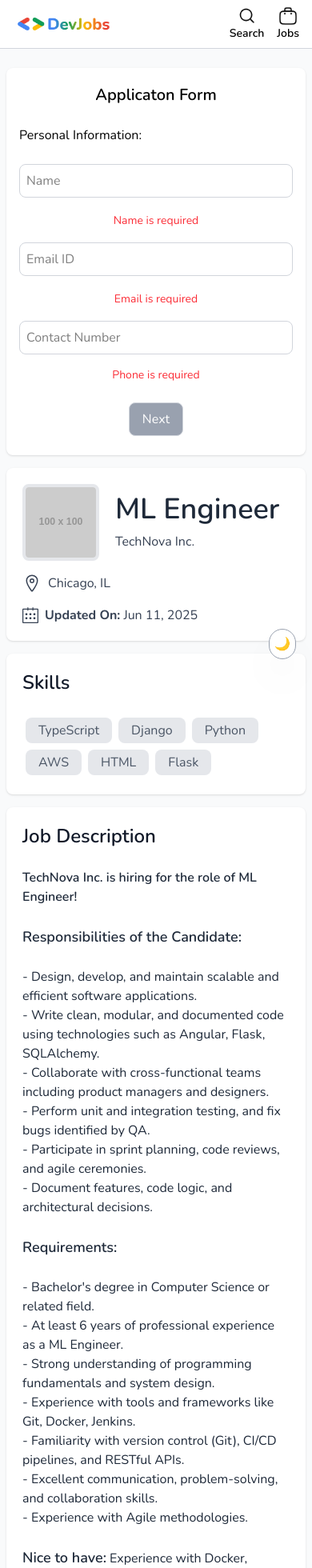
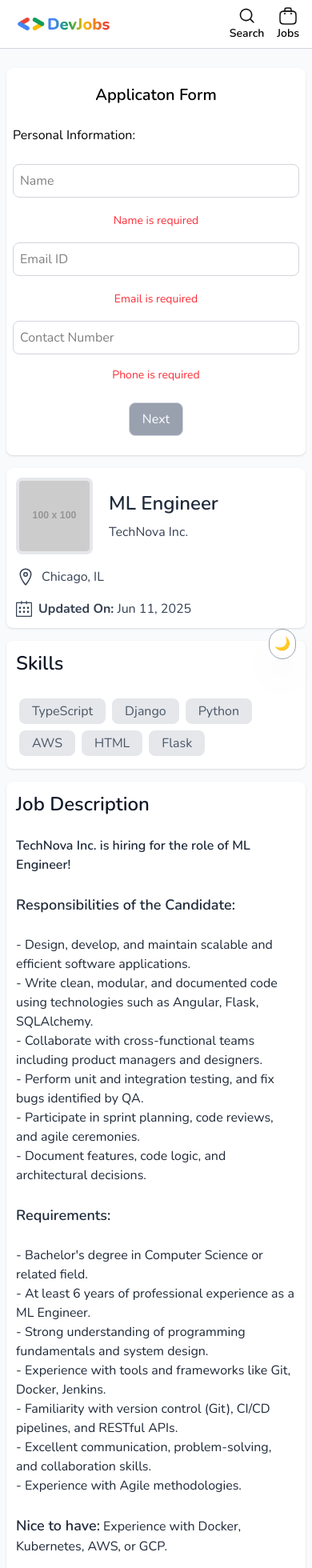
Before and after one commit to srk384/DevJobs-using-Redux, a React (Vite) app: page /apply/027d39bc-0e2f-43fc-8a22-309e6a6e7118 in a window 390 px wide. Shown: the top 1960 px of the page at 80% size. Built offline with nearby package versions, Linux system fonts and the light colour scheme; a web font is replaced by a local one.

Commit message:
fix: Adjust padding and layout for job display and filters for improved responsiveness

```diff
--- a/src/components/AllJobs.jsx
+++ b/src/components/AllJobs.jsx
@@ -47,7 +47,7 @@ const Alljobs = () => {
               {filteredJobs &&
                 filteredJobs.map((job, index) => {
                   const CardContent = (
-                    <div className="flex gap-3 p-4 shadow-sm mb-3 rounded-lg bg-white cursor-pointer dark:bg-slate-800">
+                    <div className="flex gap-3 p-2 md:p-4 shadow-sm mb-3 rounded-lg bg-white cursor-pointer dark:bg-slate-800">
                       <div>
                         <img
                           className="w-16 h-14 object-cover border-4 border-gray-200 rounded-lg dark:border-slate-700"
--- a/src/components/ApplyForm.jsx
+++ b/src/components/ApplyForm.jsx
@@ -5,8 +5,8 @@ import { useDispatch, useSelector } from "react-redux";
 import { object, string } from "yup";
 import JobSuccess from "./JobSuccess";
 
-const ApplyForm = ({job}) => {
-  console.log(job)
+const ApplyForm = ({ job }) => {
+  console.log(job);
   const [step, setStep] = useState(1);
   const [openSelectSkills, setOpenSelectSkills] = useState(false);
   const [SelectedSkills, setSelectedSkills] = useState([]);
@@ -143,8 +143,7 @@ const ApplyForm = ({job}) => {
   }, [step]);
 
   return (
-    <div className="px-4 my-4 lg:my-0 bg-white lg:w-2/4 lg:ml-3 rounded-lg h-fit shadow-sm dark:bg-slate-800 dark:text-gray-200">
-
+    <div className="px-2 md:px-4 my-4 lg:my-0 bg-white lg:w-2/4 lg:ml-3 rounded-lg h-fit shadow-sm dark:bg-slate-800 dark:text-gray-200">
       {isApplied && <JobSuccess jobId={JobId} />}
 
       {!isApplied && (
@@ -153,7 +152,6 @@ const ApplyForm = ({job}) => {
             Applicaton Form
           </h1>
           <form action="" onSubmit={(e) => submitForm(e)}>
-
             {step === 1 && (
               <div className="text-center">
                 <h2 className="block w-full rounded-lg my-6 text-left">
@@ -338,6 +336,12 @@ const ApplyForm = ({job}) => {
                   value={formData.coverletter}
                   className="block w-full p-2 border border-gray-300 dark:border-gray-700 rounded-lg my-4"
                 />
+                <label
+                  htmlFor="startdate"
+                  className="block text-sm text-gray-500 text-left mb-1"
+                >
+                  Start Date
+                </label>
                 <input
                   type="date"
                   id="startdate"
@@ -345,8 +349,10 @@ const ApplyForm = ({job}) => {
                   placeholder="Start Date"
                   onChange={(e) => handleForm(e)}
                   value={formData.startdate}
-                  className="block w-full p-2 border border-gray-300 dark:border-gray-700 rounded-lg my-4 text-gray-500"
+                  className="block w-full p-2 border border-gray-300 dark:border-gray-700 rounded-lg mb-4"
                 />
+
+
                 <input
                   type="text"
                   id="referral"
--- a/src/components/JobDisplay.jsx
+++ b/src/components/JobDisplay.jsx
@@ -72,7 +72,7 @@ const JobDisplay = ({ job }) => {
       {job && (
         <div className="lg:max-h-full lg:overflow-auto custom-scrollbar lg:pr-3">
           {/* section 1 */}
-          <div className="w-full bg-white p-5 shadow-sm mb-4 rounded-lg dark:bg-slate-800">
+          <div className="w-full bg-white p-3 md:p-5 shadow-sm mb-4 rounded-lg dark:bg-slate-800">
             <div className="flex gap-5 items-center">
               <div>
                 <img
@@ -82,7 +82,7 @@ const JobDisplay = ({ job }) => {
                 />
               </div>
               <div>
-                <h1 className="text-4xl font-semibold text-gray-800 dark:text-white">
+                <h1 className="text-2xl md:text-4xl font-semibold text-gray-800 dark:text-white">
                   {job.title}
                 </h1>
                 <p className="mt-2 text-gray-700 dark:text-gray-300">
@@ -125,7 +125,7 @@ const JobDisplay = ({ job }) => {
 
           {/* section 2 */}
 
-          <div className=" bg-white p-5 mb-4 shadow-sm rounded-lg dark:bg-slate-800">
+          <div className=" bg-white p-3 md:p-5 mb-4 shadow-sm rounded-lg dark:bg-slate-800">
             <h1 className="font-semibold dark:text-white text-2xl text-gray-900 mb-6">
               Skills
             </h1>
@@ -142,7 +142,7 @@ const JobDisplay = ({ job }) => {
 
           {/* section 3 */}
           {job.description && (
-            <div className=" bg-white px-5 pt-5 mb-4 shadow-sm rounded-lg dark:bg-slate-800">
+            <div className=" bg-white px-3 md:px-5 pt-3 md:pt-5 mb-4 shadow-sm rounded-lg dark:bg-slate-800">
               <h1 className="font-semibold dark:text-white text-2xl text-gray-900">
                 Job Description
               </h1>
@@ -186,7 +186,7 @@ const JobDisplay = ({ job }) => {
           )}
 
           {/* section 4 */}
-          <div className="bg-white p-5 shadow-sm mb-4 rounded-lg dark:bg-slate-800">
+          <div className="bg-white p-3 md:p-5 shadow-sm mb-4 rounded-lg dark:bg-slate-800">
             <h1 className="font-semibold dark:text-white text-2xl text-gray-900">
               Additional Information
             </h1>
--- a/src/components/JobFilters.jsx
+++ b/src/components/JobFilters.jsx
@@ -67,7 +67,7 @@ const JobFilters = () => {
         <div className="bg-[rgb(144,190,109)] px-4 p-2 inline-block text-white rounded-lg text-sm">
           Sort
         </div>
-        <div className="w-px h-10 bg-gray-300 dark:bg-gray-700 inline-block mx-2 lg:mx-4"></div>
+        <div className="w-px h-10 bg-gray-300 dark:bg-gray-700 mx-2 lg:mx-4 inline-block"></div>
         <div
           className={`text-xs md:text-sm text-gray-700 p-2 border rounded-lg cursor-pointer hover:bg-gray-50 dark:hover:bg-slate-800 dark:text-gray-200 mr-2 lg:mr-4 ${isSalarySortClicked ? "border-[rgb(144,190,109)] border-2" : "border-gray-300 dark:border-gray-700"}`}
           onClick={() => {
@@ -93,16 +93,16 @@ const JobFilters = () => {
       {/* filters */}
 
       <div className="filter flex items-center justify-start">
-        <div className="bg-[rgb(144,190,109)] px-4 p-2 inline-block text-white rounded-lg text-sm lg:ml-10">
+        <div className="bg-[rgb(144,190,109)] px-4 p-2 inline-block text-white rounded-lg text-sm lg:ml-10 relative">
           Filter{" "}
           {filterCount() > 0 && (
-            <span className="text-xs bg-white inline-block size-4 rounded-full text-center text-[rgb(144,190,109)] ml-1">
+            <span className="absolute md:static top-0 right-0 text-xs bg-white inline-block size-4 rounded-full text-center text-[rgb(144,190,109)] ml-1">
               {filterCount()}
             </span>
           )}
         </div>
 
-        <div className="w-px h-10 bg-gray-300 inline-block mx-2 lg:mx-4  dark:bg-gray-700"></div>
+        <div className="w-px h-10 bg-gray-300  mx-2 lg:mx-4  dark:bg-gray-700 inline-block"></div>
 
         {/* job titles */}
 
@@ -117,7 +117,7 @@ const JobFilters = () => {
           <div className="">
             Category{" "}
             {selectedTitles.length > 0 && (
-              <span className="text-xs bg-[rgb(144,190,109)] inline-block size-4 rounded-full text-center text-white">
+              <span className="absolute md:static -top-0.5 -right-0.5 text-xs bg-[rgb(144,190,109)] inline-block size-4 rounded-full text-center text-white">
                 {selectedTitles.length}
               </span>
             )}{" "}
--- a/src/components/LocationFilter.jsx
+++ b/src/components/LocationFilter.jsx
@@ -37,7 +37,7 @@ const LocationFilter = () => {
       <div className=" ">
         Location{" "}
         {selectedLocation.length > 0 && (
-          <span className="text-xs bg-[rgb(144,190,109)] inline-block size-4 rounded-full text-center text-white">
+          <span className="absolute md:static -top-0.5 -right-0.5 text-xs bg-[rgb(144,190,109)] inline-block size-4 rounded-full text-center text-white">
             {selectedLocation.length}
           </span>
         )}{" "}
--- a/src/components/SkillsFilter.jsx
+++ b/src/components/SkillsFilter.jsx
@@ -41,7 +41,7 @@ const SkillsFilter = () => {
       <div className=" ">
         Skills{" "}
         {selectedSkills.length > 0 && (
-          <span className="text-xs bg-[rgb(144,190,109)] inline-block size-4 rounded-full text-center text-white">
+          <span className="text-xs absolute md:static -top-0.5 -right-0.5 bg-[rgb(144,190,109)] inline-block size-4 rounded-full text-center text-white">
             {selectedSkills.length}
           </span>
         )}{" "}
```
